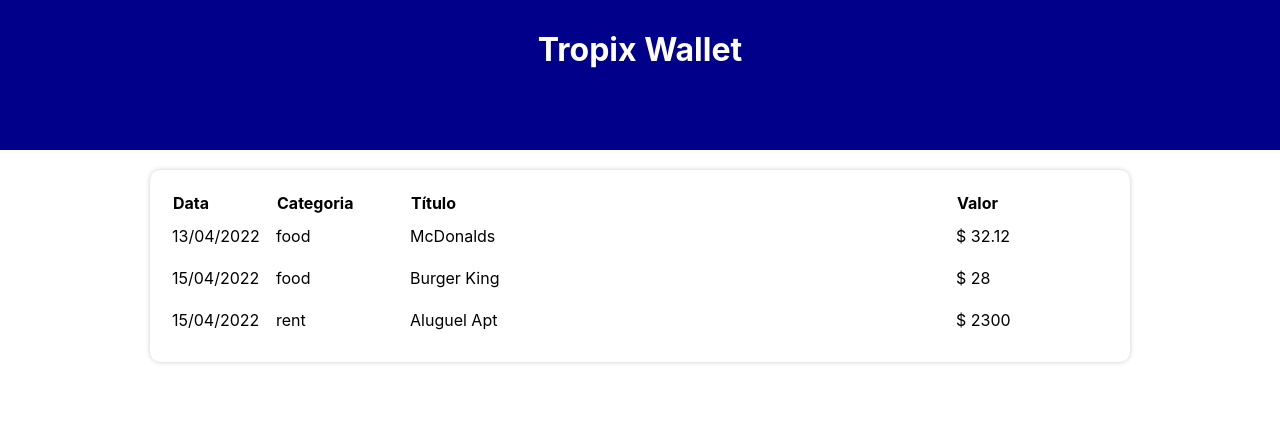
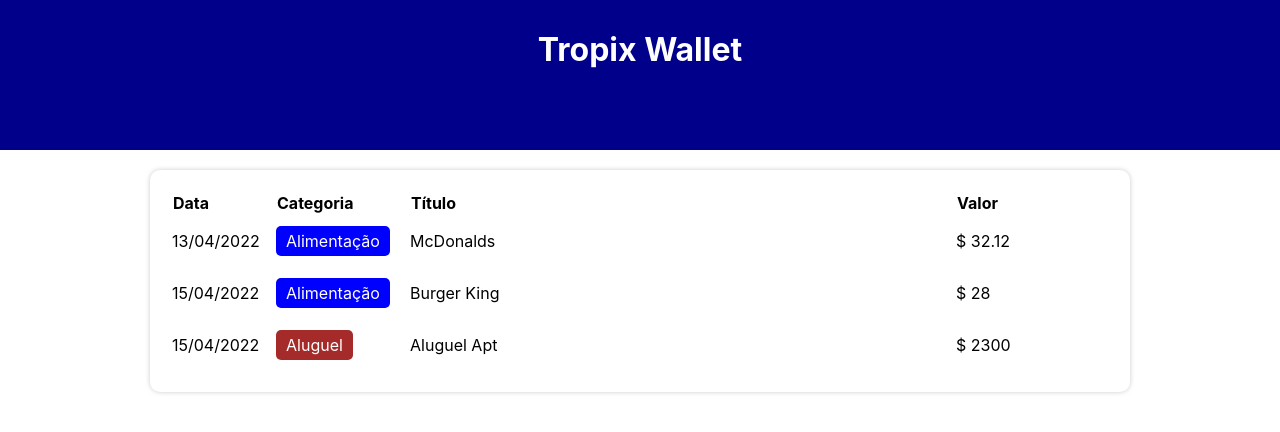
Before and after one commit to gregisb/tropix-wallet, a React (Create React App) app: page / in a window 1280 px wide. Shown: the top 432 px of the page. Built offline with nearby package versions, Linux system fonts and the light colour scheme.

Commit message:
adds dynamic color for categories

```diff
--- a/src/components/TableItem/index.tsx
+++ b/src/components/TableItem/index.tsx
@@ -1,18 +1,23 @@
-import * as C from './styles';
-import { Item } from '../../types/Item';
-import { formatDate } from '../../helpers/dateFilter'
+import * as C from "./styles";
+import { Item } from "../../types/Item";
+import { formatDate } from "../../helpers/dateFilter";
+import { categories } from "../../data/categories";
 
 type Props = {
-    item: Item
+  item: Item;
 };
 
-export const TableItem = ({item}: Props) => {
+export const TableItem = ({ item }: Props) => {
   return (
     <C.TableLine>
       <C.TableCollumn>{formatDate(item.date)}</C.TableCollumn>
-            <C.TableCollumn>{item.category}</C.TableCollumn>
+      <C.TableCollumn>
+        <C.Category color={categories[item.category].color}>
+          {categories[item.category].title}
+        </C.Category>
+      </C.TableCollumn>
       <C.TableCollumn>{item.title}</C.TableCollumn>
       <C.TableCollumn>$ {item.value}</C.TableCollumn>
     </C.TableLine>
   );
-}
+};
--- a/src/components/TableItem/styles.ts
+++ b/src/components/TableItem/styles.ts
@@ -7,3 +7,11 @@
 export const TableCollumn = styled.td`
     padding: 10px 0;
 `;
+
+export const Category = styled.div<{ color: string }>`
+    display: inline-block;
+    padding: 5px 10px;
+    border-radius: 5px;
+    color: #FFF;
+    background-color: ${props => props.color};
+`;
```
Lines whose indentation alone changed are shown as unchanged.
